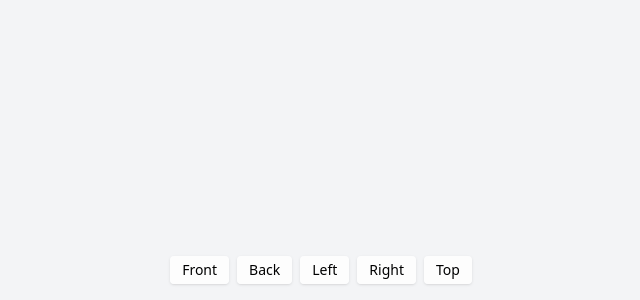
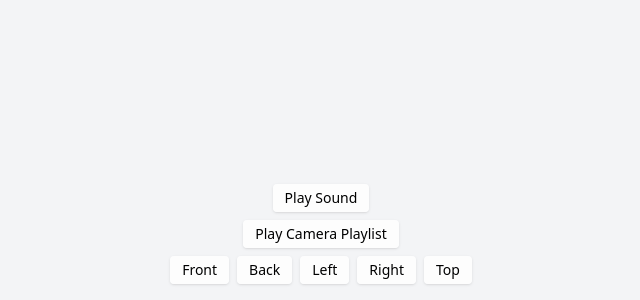
Before and after one commit to unit92/chickendancereactapp, a React (Vite) app in the folder frontend/: page / in a window 1280 px wide. Shown: the part 500-800 px from the top of the page, without its empty margins (319-959 px from the left). Built offline with nearby package versions, Linux system fonts and the light colour scheme; no server answers.

Commit message:
Add generated audio and camera playlist

```diff
--- a/frontend/src/App.jsx
+++ b/frontend/src/App.jsx
@@ -1,4 +1,4 @@
-import { useEffect, useRef } from 'react'
+import { useEffect, useRef, useState } from 'react'
 import * as THREE from 'three'
 import { GLTFLoader } from 'three/examples/jsm/loaders/GLTFLoader.js'
 import { OrbitControls } from 'three/examples/jsm/controls/OrbitControls.js'
@@ -8,6 +8,11 @@
   const mountRef = useRef(null)
   const cameraRef = useRef(null)
   const controlsRef = useRef(null)
+  const audioCtxRef = useRef(null)
+  const oscRef = useRef(null)
+  const noteIntervalRef = useRef(null)
+  const [audioOn, setAudioOn] = useState(false)
+  const [playing, setPlaying] = useState(false)
 
   useEffect(() => {
     const mount = mountRef.current
@@ -68,16 +73,107 @@
     top: { x: 0, y: 5, z: 0 },
   }
 
+  const playlist = [
+    presets.front,
+    presets.left,
+    presets.back,
+    presets.right,
+    presets.top,
+    presets.front,
+  ]
+
+  function toggleAudio() {
+    if (audioOn) {
+      clearInterval(noteIntervalRef.current)
+      if (oscRef.current) oscRef.current.stop()
+      if (audioCtxRef.current) audioCtxRef.current.close()
+      oscRef.current = null
+      audioCtxRef.current = null
+      setAudioOn(false)
+      return
+    }
+
+    const ctx = new (window.AudioContext || window.webkitAudioContext)()
+    const osc = ctx.createOscillator()
+    osc.type = 'sine'
+    const gain = ctx.createGain()
+    osc.connect(gain)
+    gain.connect(ctx.destination)
+
+    const notes = [261.63, 329.63, 392.0, 523.25]
+    let idx = 0
+    noteIntervalRef.current = setInterval(() => {
+      osc.frequency.setValueAtTime(notes[idx % notes.length], ctx.currentTime)
+      idx += 1
+    }, 300)
+
+    osc.start()
+    audioCtxRef.current = ctx
+    oscRef.current = osc
+    setAudioOn(true)
+  }
+
   function setPreset(pos) {
     if (!cameraRef.current || !controlsRef.current) return
     cameraRef.current.position.set(pos.x, pos.y, pos.z)
     controlsRef.current.update()
   }
 
+  function tweenTo(pos, duration = 1000) {
+    return new Promise((resolve) => {
+      if (!cameraRef.current || !controlsRef.current) {
+        resolve()
+        return
+      }
+      const camera = cameraRef.current
+      const controls = controlsRef.current
+      const start = camera.position.clone()
+      const target = new THREE.Vector3(pos.x, pos.y, pos.z)
+      let startTime
+      function step(time) {
+        if (!startTime) startTime = time
+        const t = (time - startTime) / duration
+        if (t < 1) {
+          camera.position.lerpVectors(start, target, t)
+          controls.update()
+          requestAnimationFrame(step)
+        } else {
+          camera.position.copy(target)
+          controls.update()
+          resolve()
+        }
+      }
+      requestAnimationFrame(step)
+    })
+  }
+
+  async function playPlaylist() {
+    if (playing) return
+    setPlaying(true)
+    for (const pos of playlist) {
+      await tweenTo(pos, 2000)
+    }
+    setPlaying(false)
+  }
+
   return (
     <div className="w-full h-full relative">
       <div className="absolute inset-0" ref={mountRef}></div>
-      <div className="absolute bottom-4 left-0 right-0 flex justify-center space-x-2 z-10">
+      <div className="absolute bottom-4 left-0 right-0 flex flex-col items-center space-y-2 z-10">
+        <button
+          onClick={toggleAudio}
+          className="px-3 py-1 text-sm bg-white bg-opacity-80 rounded shadow hover:bg-opacity-100"
+        >
+          {audioOn ? 'Stop Sound' : 'Play Sound'}
+        </button>
+        <button
+          onClick={playPlaylist}
+          disabled={playing}
+          className="px-3 py-1 text-sm bg-white bg-opacity-80 rounded shadow hover:bg-opacity-100 disabled:opacity-50"
+        >
+          {playing ? 'Playing...' : 'Play Camera Playlist'}
+        </button>
+        <div className="flex space-x-2">
           {Object.entries(presets).map(([name, pos]) => (
             <button
               key={name}
@@ -89,6 +185,7 @@
           ))}
         </div>
       </div>
+    </div>
   )
 }
 
```
Also changed, not shown: 1 other file (tests, documents, lock files or other folders). Lines whose indentation alone changed are shown as unchanged.
